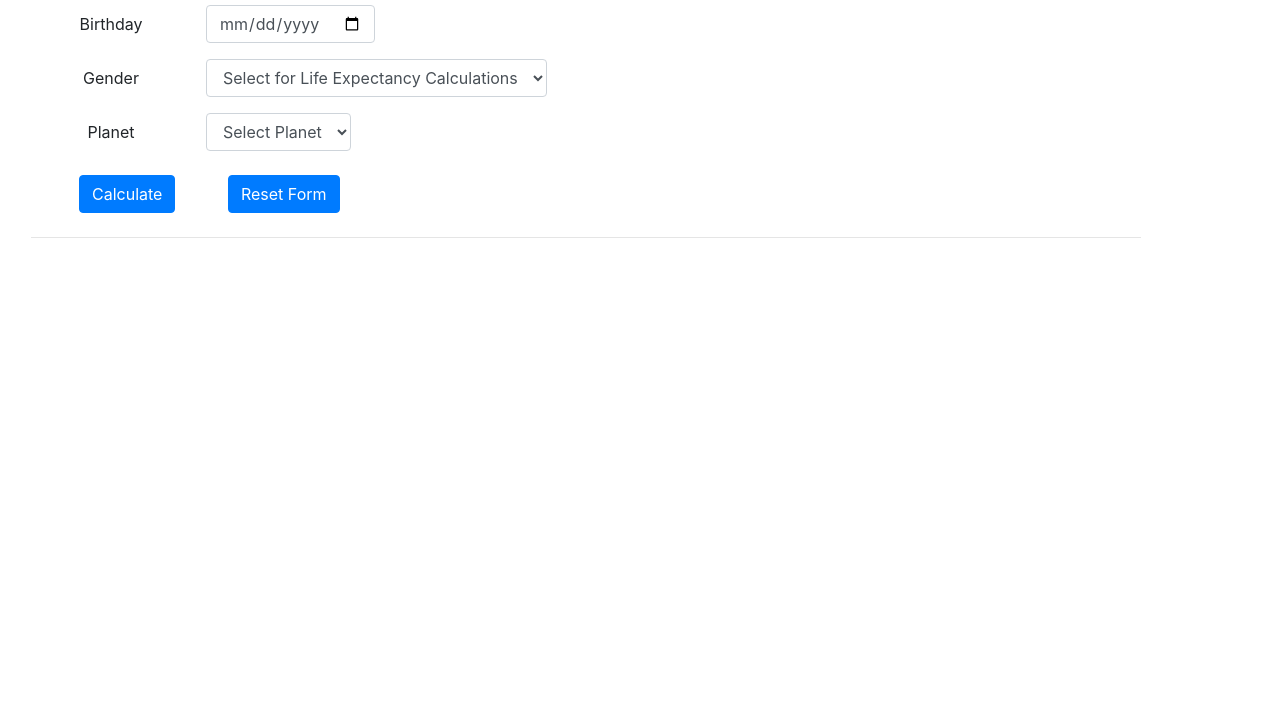
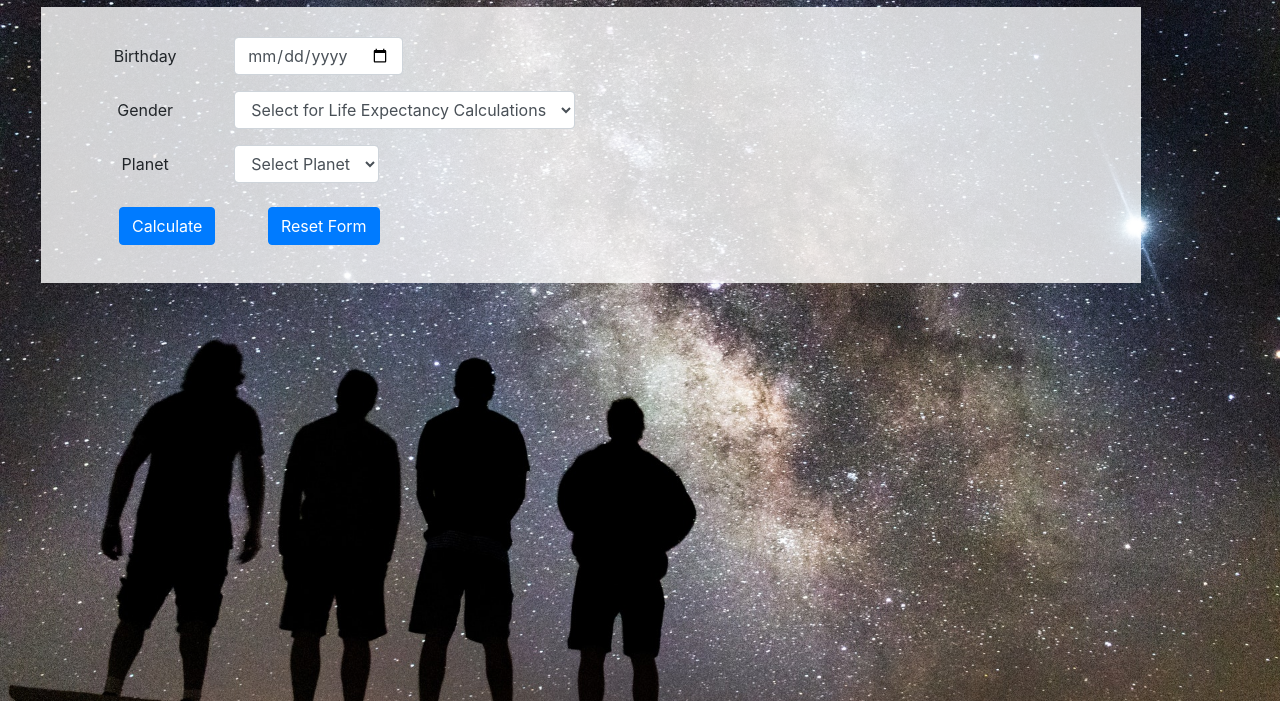
Before and after one commit to vnessa-su/super-galactic-age-calculator, a website built with webpack: page src/index.html in a window 1280 px wide. Shown: the part 99-800 px from the top of the page. Built offline with nearby package versions, Linux system fonts and the light colour scheme.

Commit message:
Add background, favicon, and some styling

```diff
--- a/src/css/styles.css
+++ b/src/css/styles.css
@@ -0,0 +1,11 @@
+.page-background {
+  background-image: url('./../../assets/images/nightsky-silhouettes-kendall-hoopes.jpg');
+  background-size: cover;
+}
+
+.content-container {
+  background-color: rgba(255, 255, 255, 0.8);
+  margin-left: 10px;
+  margin-top: 10px;
+  padding: 30px;
+}
--- a/src/index.html
+++ b/src/index.html
@@ -6,11 +6,12 @@
   <meta name="viewport" content="width=device-width, initial-scale=1.0">
 
   <title>Super Galactic Age Calculator</title>
+  <link rel="icon" href="./../assets/images/favicon.ico">
 </head>
 <body class="page-background">
   <h1 class="text-center p-4">Super Galactic Age Calculator</h1>
   <div class="container mx-3">
-    <form id="userInputForm">
+    <form id="userInputForm" class="content-container">
       <div class="form-group form-inline row">
         <label for="birthdayInput" class="px-3 col-2">Birthday</label>
         <input class="form-control" type="date" id="birthdayInput">
@@ -36,9 +37,8 @@
         <button type="submit" class="btn btn-primary ml-5 my-2">Calculate</button>
         <button type="button" class="btn btn-primary ml-5 my-2" id="resetFormButton">Reset Form</button>
       </div>
-      <hr>
     </form>
-    <div id="displayContainer" class="d-none">
+    <div id="displayContainer" class="d-none text-center content-container">
       <span class="display-results"></span>
       <button type="button" class="btn btn-primary" id="goBackButton">Go Back</button>
     </div>
```
Also changed, not shown: assets/images/favicon.ico (added), assets/images/nightsky-silhouettes-kendall-hoopes.jpg (added), assets/images/placeholder.jpg (deleted).
